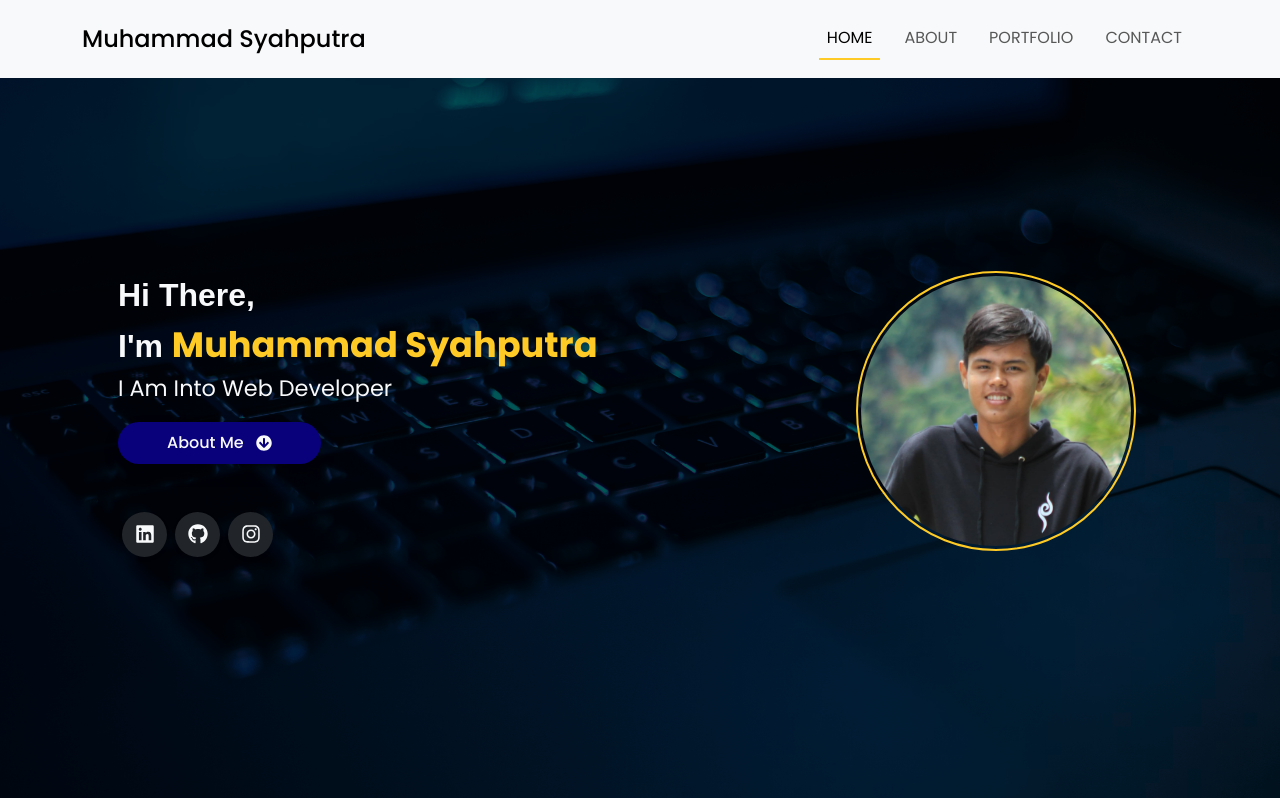
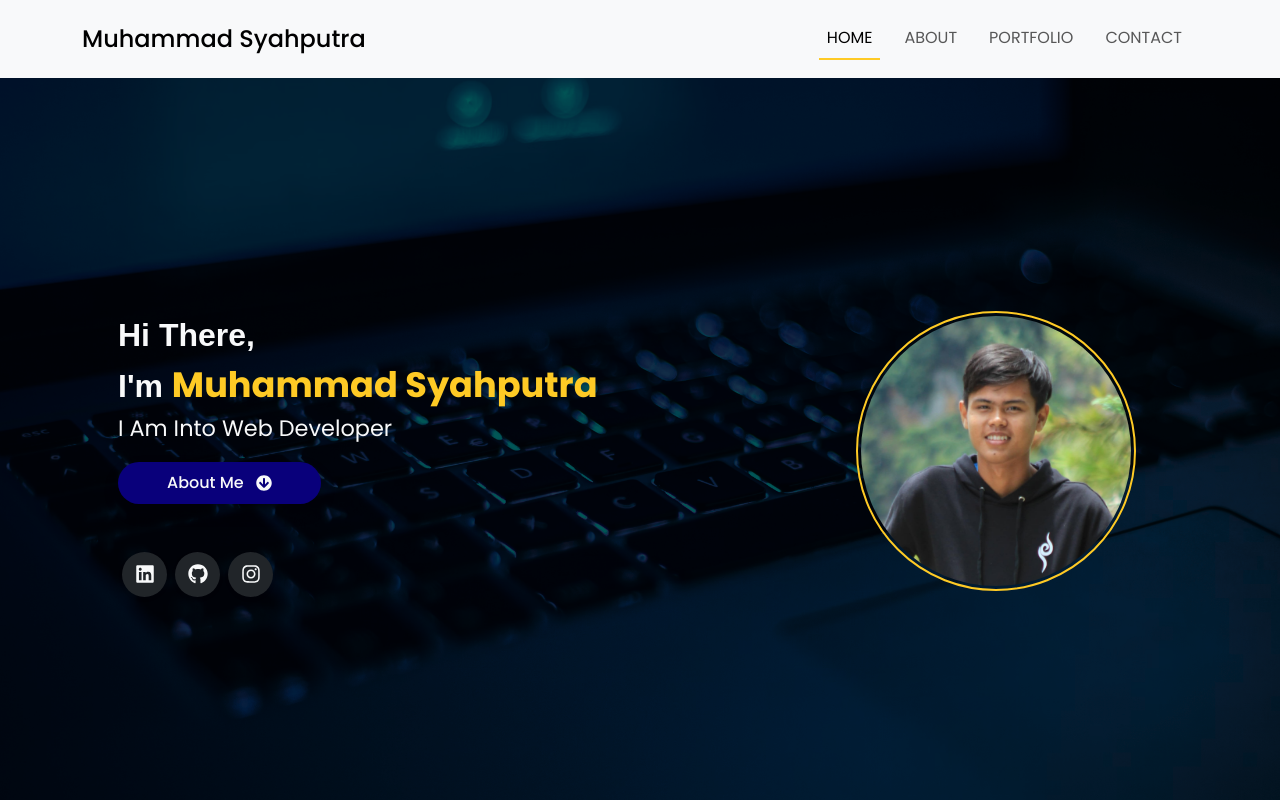
Before and after one commit to MhmmdSyahputra/Muhammad-Syahputra.github.io, a Next.js app: page / in a window 1280 px wide. Shown: the top 800 px of the page. Built offline with nearby package versions, Linux system fonts and the light colour scheme; a web font is replaced by a local one.

Commit message:
fix navbar fixed

```diff
--- a/app/components/navbar/navbarCompent.tsx
+++ b/app/components/navbar/navbarCompent.tsx
@@ -7,8 +7,8 @@ export const NavbarCompent = () => {
 
   return (
     <>
-      <nav className="navbar navbar-expand-lg bg-body-tertiary py-3 ">
-        <div className="container">
+      <nav className="navbar navbar-expand-lg bg-body-tertiary py-3 sticky-top">
+        <div className="container sticky-top">
           <a className="navbar-brand fs-4 fw-medium" href="#">
             Muhammad Syahputra
           </a>
--- a/app/page.css
+++ b/app/page.css
@@ -10,7 +10,7 @@
 }
 
 .banner {
-  height: 90dvh; /* Sesuaikan dengan tinggi banner Anda */
+  height: 100dvh; /* Sesuaikan dengan tinggi banner Anda */
   background-size: cover;
   background-position: center;
   background-attachment: fixed;
--- a/app/page.tsx
+++ b/app/page.tsx
@@ -11,7 +11,9 @@ import Image from "next/image";
 export default function Home() {
   return (
     <>
-      <NavbarCompent />
+      <div className="fixed-topmb-4">
+        <NavbarCompent />
+      </div>
       <div
         id="#home"
         className="banner d-flex justify-content-center align-items-center"
```
